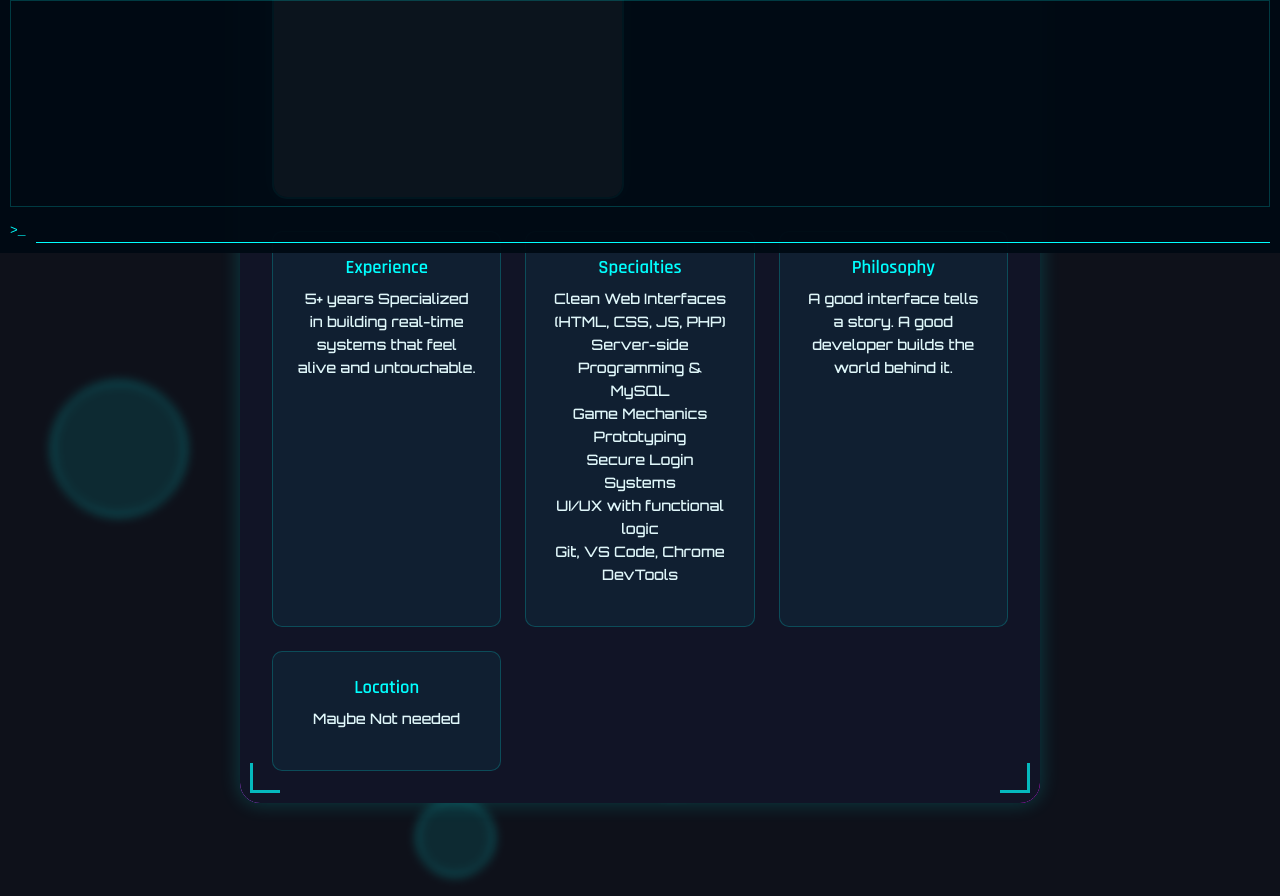
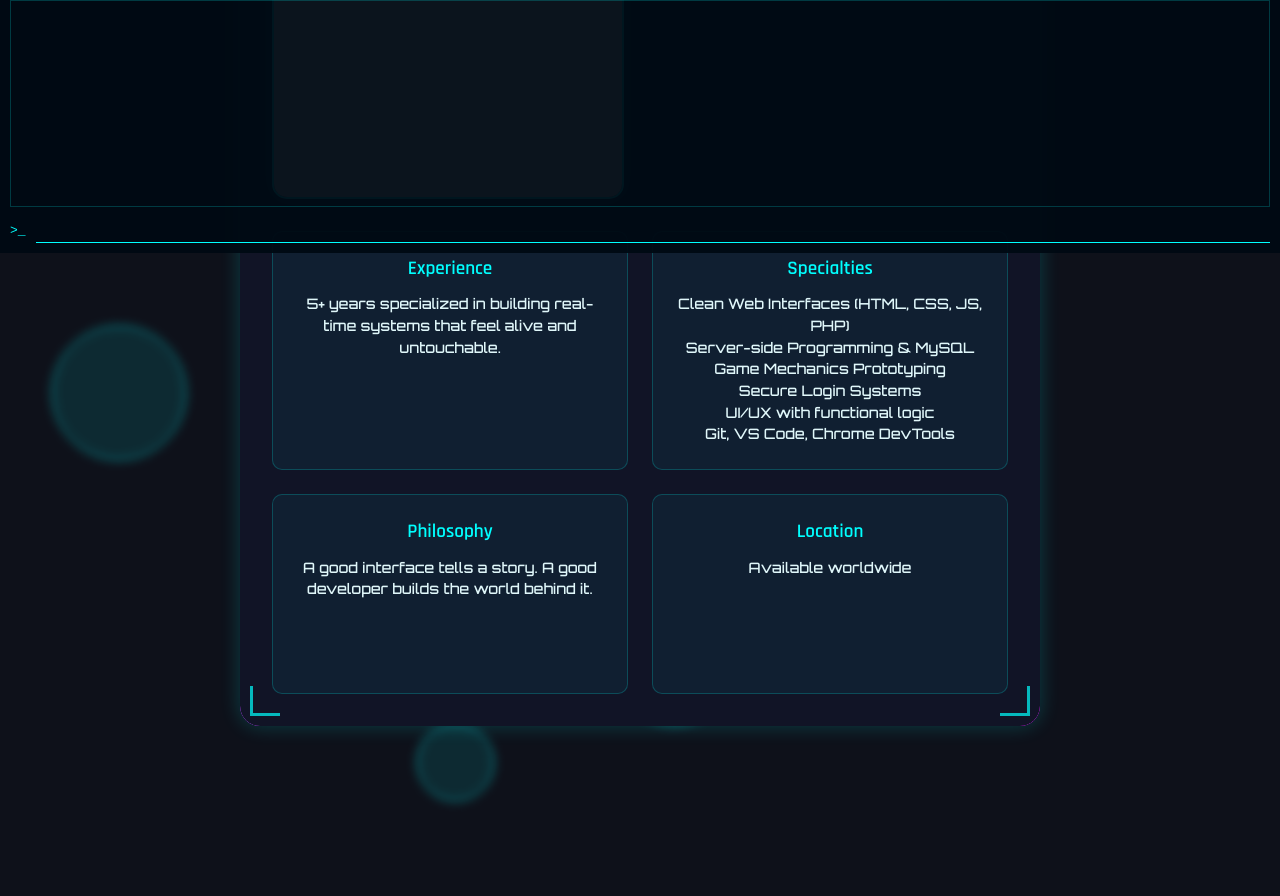
Before and after one commit to Quit4859/Resume, a plain HTML site: page about.html in a window 1280 px wide. Shown: the part 847-1743 px from the top of the page. After the commit the page ends 1667 px from the top, so only its background shows below. Drawn offline with nearby package versions, Linux system fonts and the light colour scheme; placeholder pictures from the web are drawn by us.

Commit message:
Add files via upload

```diff
--- a/about.html
+++ b/about.html
@@ -303,7 +303,7 @@
     .about-details {
       grid-column: span 2;
       display: grid;
-      grid-template-columns: repeat(auto-fit, minmax(200px, 1fr));
+      grid-template-columns: repeat(auto-fit, minmax(250px, 1fr));
       gap: 1.5rem;
     }
 
@@ -314,6 +314,10 @@
       padding: 1.5rem;
       text-align: center;
       transition: all 0.3s ease;
+      min-height: 200px;
+      display: flex;
+      flex-direction: column;
+      justify-content: space-between;
     }
 
     .detail-card:hover {
@@ -325,13 +329,16 @@
 
     .detail-card h3 {
       color: #0ff;
-      margin-bottom: 0.5rem;
+      margin-bottom: 0.8rem;
       font-family: 'Rajdhani', sans-serif;
+      font-size: 1.2rem;
     }
 
     .detail-card p {
       color: #e0f7fa;
       font-size: 0.9rem;
+      line-height: 1.5;
+      margin: 0;
     }
 
     .corner {
@@ -649,6 +656,15 @@
         grid-column: span 1;
       }
 
+      .about-details {
+        grid-template-columns: 1fr;
+      }
+
+      .detail-card {
+        min-height: auto;
+        padding: 1rem;
+      }
+
       nav {
         gap: 1rem;
       }
@@ -722,8 +738,7 @@
 
     <div class="about-content">
       <div class="about-text">
-        <h2>Builder of the Digital Future
-</h2>
+        <h2>Builder of the Digital Future</h2>
         <p>Aspiring computer science professional with hands-on experience in web development and project implementation. Currently pursuing a Diploma in Computer Science, with a solid foundation in programming, web technologies, and problem-solving. Passionate about building impactful projects and committed to continuous learning through self-study, events, and practical experience.</p>
       </div>
 
@@ -733,24 +748,35 @@
 
       <div class="about-details">
         <div class="detail-card">
-          <h3>Experience</h3>
-          <p>5+ years Specialized in building real-time systems that feel alive and untouchable.</p>
+          <div>
+            <h3>Experience</h3>
+            <p>5+ years specialized in building real-time systems that feel alive and untouchable.</p>
+          </div>
         </div>
         <div class="detail-card">
-          <h3>Specialties</h3>
-          <p>Clean Web Interfaces (HTML, CSS, JS, PHP)<br>Server-side Programming & MySQL
-<br>Game Mechanics Prototyping
-<br>Secure Login Systems
-<br>UI/UX with functional logic
-<br>Git, VS Code, Chrome DevTools</p>
+          <div>
+            <h3>Specialties</h3>
+            <p>
+              Clean Web Interfaces (HTML, CSS, JS, PHP)<br>
+              Server-side Programming & MySQL<br>
+              Game Mechanics Prototyping<br>
+              Secure Login Systems<br>
+              UI/UX with functional logic<br>
+              Git, VS Code, Chrome DevTools
+            </p>
+          </div>
         </div>
         <div class="detail-card">
-          <h3>Philosophy</h3>
-          <p>A good interface tells a story. A good developer builds the world behind it.</p>
+          <div>
+            <h3>Philosophy</h3>
+            <p>A good interface tells a story. A good developer builds the world behind it.</p>
+          </div>
         </div>
         <div class="detail-card">
-          <h3>Location</h3>
-          <p>Maybe Not needed</p>
+          <div>
+            <h3>Location</h3>
+            <p>Available worldwide</p>
+          </div>
         </div>
       </div>
     </div>
```
